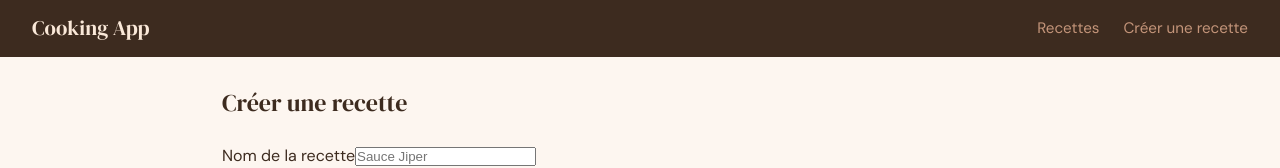
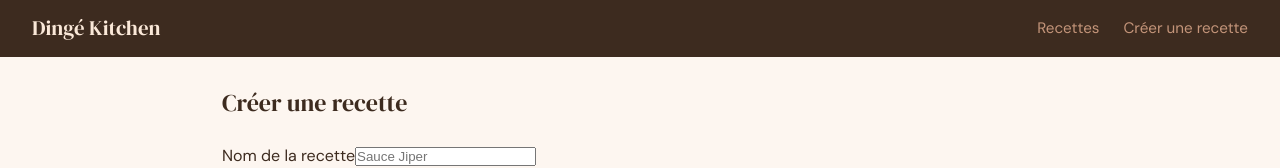
Before and after one commit to Gregtmlg/cooking-app, a React (Vite) app in the folder frontend/: page /recipes/new in a window 1280 px wide. Shown: the top 168 px of the page. Built offline with nearby package versions, Linux system fonts and the light colour scheme; no server answers.

Commit message:
refactor: change le titre de l'application

```diff
--- a/frontend/src/components/Layout.jsx
+++ b/frontend/src/components/Layout.jsx
@@ -6,7 +6,7 @@ function Layout({ children }) {
         <div>
             <header className={styles.header}>
                 <h1 className= {styles.logo}>
-                    <Link to="/">Cooking App</Link>
+                    <Link to="/">Dingé Kitchen</Link>
                 </h1>
                 <nav className={styles.nav}>
                     <Link className={styles.navLink} to="/">Recettes</Link>
```
